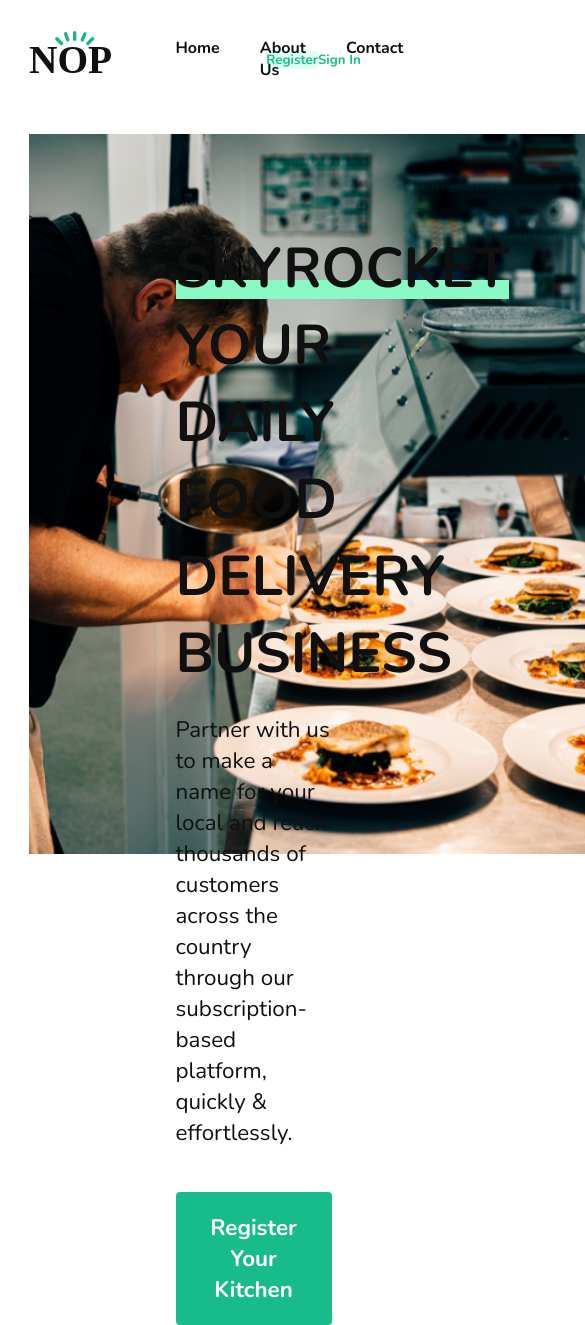
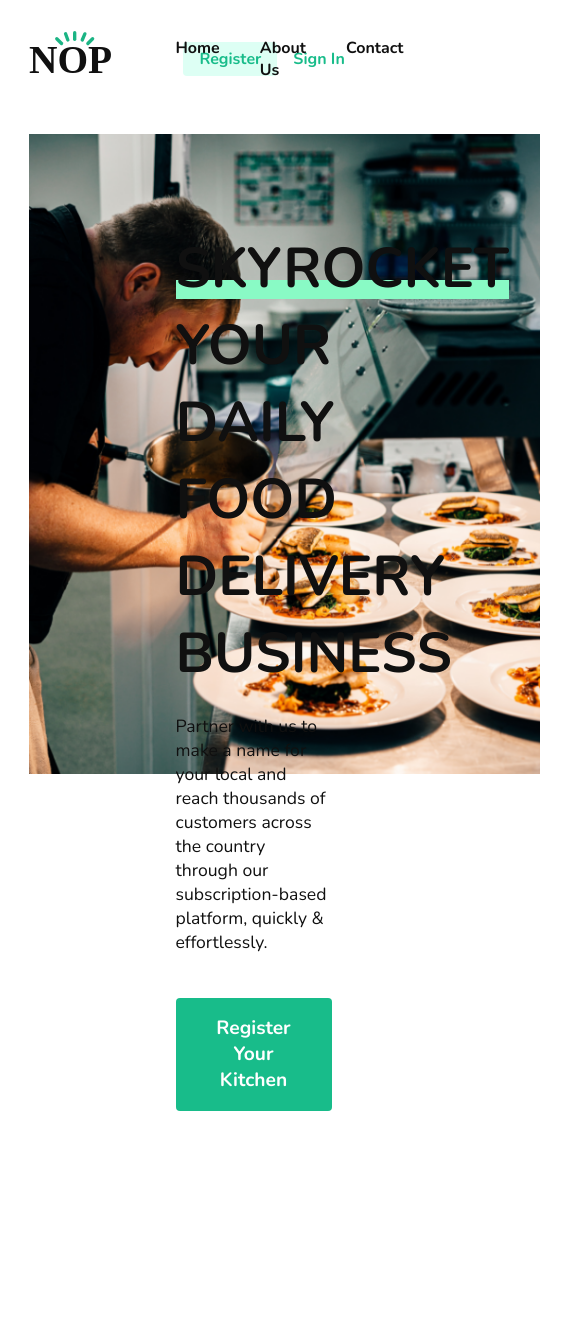
Before and after one commit to eugen1701/nopFront, a React (Create React App) app: page / in a window 390 px wide. Shown: the whole page, 585 px wide, since content can reach past the window. After the commit the page ends 1111 px from the top, so only its background shows below. Built offline with nearby package versions, Linux system fonts and the light colour scheme.

Commit message:
More responsive home page

```diff
--- a/src/assets/shared_sass/_styles.scss
+++ b/src/assets/shared_sass/_styles.scss
@@ -18,7 +18,7 @@
   }
 
   &-medium {
-    font-size: 1.4em;
+    font-size: 1.1em;
   }
 
   &-xlarge {
@@ -51,9 +51,14 @@
     color: white;
   }
 
+  &-small {
+    padding: 0.4em 1em;
+    font-size: 1em;
+  }
+
   &-xlarge {
     padding: 0.9em 1.5em;
-    font-size: 1.4em;
+    font-size: 1.2em;
   }
 }
 
@@ -71,3 +76,22 @@
     margin-left: auto;
   }
 }
+
+@mixin chunky-underline($color, $block: false, $size: 20%, $position: 0%) {
+  background-image: linear-gradient(
+    transparent 0%,
+    transparent (100% - $size - $position),
+    $color  (100% - $size - $position),
+    $color (100% - $position),
+    transparent (100% - $position),
+    transparent
+  );
+
+  @if $block {
+    // Add this pseudoelement if you want to make it block-ish
+    &:after {
+      content: '';
+      display: block;
+    }
+  }
+}
--- a/src/components/Header.tsx
+++ b/src/components/Header.tsx
@@ -18,8 +18,8 @@ export const Header: React.FC = () => {
       </nav>
 
       <ul id="header__nav-buttons" className="ul flex-pull-right">
-        <li><button className="button-green-neutral">Register</button></li>
-        <li><button className="button-no-background">Sign In</button></li>
+        <li><button className="button-green-neutral button-small">Register</button></li>
+        <li><button className="button-no-background button-small">Sign In</button></li>
       </ul>
     </header>
   )
--- a/src/pages/home-page/HomePage.scss
+++ b/src/pages/home-page/HomePage.scss
@@ -1,4 +1,5 @@
 @import '../../assets/shared_sass/variables';
+@import '../../assets/shared_sass/styles';
 
 #home-page {
   height: calc(100vh - #{$header-height});
@@ -12,27 +13,8 @@
 }
 
 #home-page__hero-img {
-  height: 45em;
+  height: 40em;
   margin-top: 1em;
-}
-
-@mixin chunky-underline($color, $block: false, $size: 20%, $position: 0%) {
-  background-image: linear-gradient(
-    transparent 0%,
-    transparent (100% - $size - $position),
-    $color  (100% - $size - $position),
-    $color (100% - $position),
-    transparent (100% - $position),
-    transparent
-  );
-
-  @if $block {
-    // Add this pseudoelement if you want to make it block-ish
-    &:after {
-      content: '';
-      display: block;
-    }
-  }
 }
 
 .fancy-underline {
```
